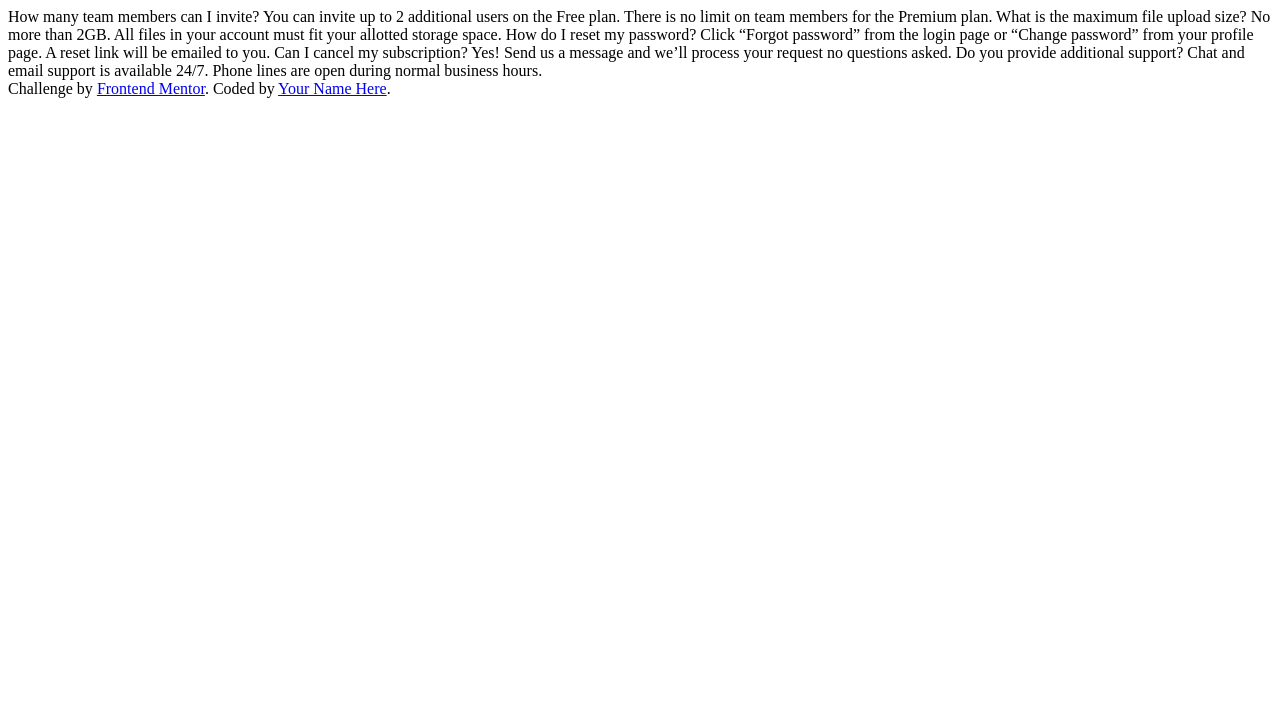
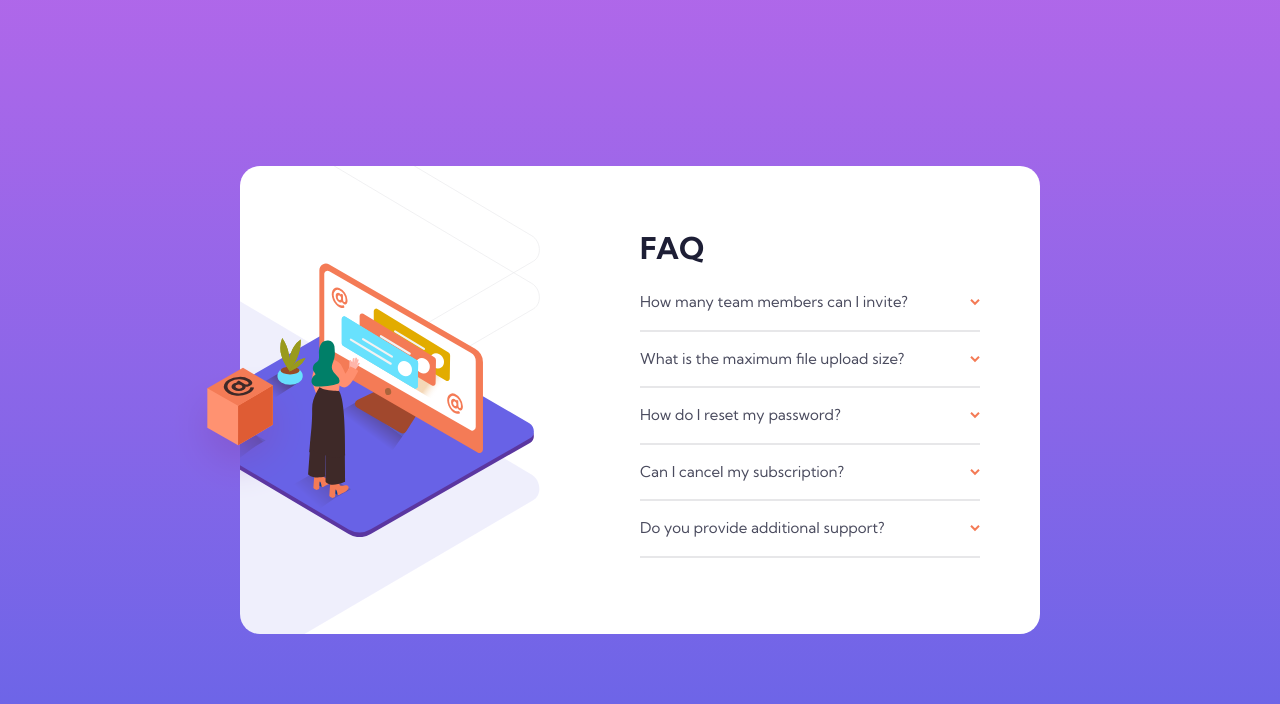
Before and after one commit to JimTK16/faq-accordion-card, a plain HTML site: page index.html in a window 1280 px wide. Drawn offline with Linux system fonts and the light colour scheme.

Commit message:
add mobile and desktop view, update Readme file

```diff
--- a/index.html
+++ b/index.html
@@ -4,25 +4,132 @@
     <meta charset="UTF-8" />
     <meta name="viewport" content="width=device-width, initial-scale=1.0" />
     <link rel="stylesheet" href="style.css" />
-
     <title>FAQ Accordion Card</title>
+    <script src="index.js" defer></script>
   </head>
   <body>
-    How many team members can I invite? You can invite up to 2 additional users
-    on the Free plan. There is no limit on team members for the Premium plan.
-    What is the maximum file upload size? No more than 2GB. All files in your
-    account must fit your allotted storage space. How do I reset my password?
-    Click “Forgot password” from the login page or “Change password” from your
-    profile page. A reset link will be emailed to you. Can I cancel my
-    subscription? Yes! Send us a message and we’ll process your request no
-    questions asked. Do you provide additional support? Chat and email support
-    is available 24/7. Phone lines are open during normal business hours.
+    <main class="main">
+      <picture class="picture">
+        <source
+          media="(min-width:900px)"
+          srcset="images/illustration-woman-online-desktop.svg"
+        />
+        <img
+          src="images/illustration-woman-online-mobile.svg"
+          alt="woman online"
+        />
+      </picture>
 
-    <div class="attribution">
-      Challenge by
-      <a href="https://www.frontendmentor.io?ref=challenge" target="_blank"
-        >Frontend Mentor</a
-      >. Coded by <a href="#">Your Name Here</a>.
-    </div>
+      <div class="right">
+        <h1 class="title">FAQ</h1>
+
+        <details class="details">
+          <summary class="summary">
+            <h2 class="question">How many team members can I invite?</h2>
+            <div class="arrow-wrapper">
+              <img
+                src="images/icon-arrow-down.svg"
+                alt="arrow down icon"
+                width="10"
+                height="7"
+                class="arrow-icon"
+              />
+            </div>
+          </summary>
+          <p class="answer">
+            You can invite up to 2 additional users on the Free plan. There is
+            no limit on team members for the Premium plan.
+          </p>
+        </details>
+        <div class="divider"></div>
+
+        <details class="details">
+          <summary class="summary">
+            <h2 class="question">What is the maximum file upload size?</h2>
+            <div class="arrow-wrapper">
+              <img
+                src="images/icon-arrow-down.svg"
+                alt="arrow down icon"
+                width="10"
+                height="7"
+                class="arrow-icon"
+              />
+            </div>
+          </summary>
+          <p class="answer">
+            No more than 2GB. All files in your account must fit your allotted
+            storage space.
+          </p>
+        </details>
+        <div class="divider"></div>
+
+        <details class="details">
+          <summary class="summary">
+            <h2 class="question">How do I reset my password?</h2>
+            <div class="arrow-wrapper">
+              <img
+                src="images/icon-arrow-down.svg"
+                alt="arrow down icon"
+                width="10"
+                height="7"
+                class="arrow-icon"
+              />
+            </div>
+          </summary>
+          <p class="answer">
+            Click “Forgot password” from the login page or “Change password”
+            from your profile page. A reset link will be emailed to you.
+          </p>
+        </details>
+        <div class="divider"></div>
+
+        <details class="details">
+          <summary class="summary">
+            <h2 class="question">Can I cancel my subscription?</h2>
+            <div class="arrow-wrapper">
+              <img
+                src="images/icon-arrow-down.svg"
+                alt="arrow down icon"
+                width="10"
+                height="7"
+                class="arrow-icon"
+              />
+            </div>
+          </summary>
+          <p class="answer">
+            Yes! Send us a message and we’ll process your request no questions
+            asked.
+          </p>
+        </details>
+        <div class="divider"></div>
+
+        <details class="details">
+          <summary class="summary">
+            <h2 class="question">Do you provide additional support?</h2>
+            <div class="arrow-wrapper">
+              <img
+                src="images/icon-arrow-down.svg"
+                alt="arrow down icon"
+                width="10"
+                height="7"
+                class="arrow-icon"
+              />
+            </div>
+          </summary>
+          <p class="answer">
+            Chat and email support is available 24/7. Phone lines are open
+            during normal business hours.
+          </p>
+        </details>
+        <div class="divider"></div>
+      </div>
+      <img
+        src="images/illustration-box-desktop.svg"
+        alt="@ box"
+        class="box"
+        width="295.8"
+        height="313.7"
+      />
+    </main>
   </body>
 </html>
--- /dev/null
+++ b/index.js
@@ -0,0 +1,21 @@
+const summaryEles = document.querySelectorAll(".summary");
+const summaryElesArray = Array.from(summaryEles);
+
+const toggleAccordion = (ele) => {
+  summaryElesArray
+    .filter((summaryElement) => summaryElement !== ele)
+    .map((summaryElement) => {
+      const detailsEle = summaryElement.parentElement;
+      detailsEle.classList.remove("details_active");
+      detailsEle.removeAttribute("open");
+    });
+
+  const detailsEle = ele.parentElement;
+  detailsEle.classList.toggle("details_active");
+};
+
+summaryElesArray.forEach((ele) =>
+  ele.addEventListener("click", () => {
+    toggleAccordion(ele);
+  })
+);
--- a/style.css
+++ b/style.css
@@ -0,0 +1,170 @@
+@import url("https://fonts.googleapis.com/css2?family=Kumbh+Sans:wght@100;200;300;400;500;600;700&display=swap");
+
+* {
+  box-sizing: border-box;
+  padding: 0;
+  margin: 0;
+}
+
+html {
+  font-size: 62.5%;
+}
+
+img,
+picture,
+svg {
+  display: block;
+  max-width: 100%;
+}
+
+:root {
+  --dark-desaturated-blue: hsl(238, 29%, 16%);
+  --soft-red: hsl(14, 88%, 65%);
+  --soft-violet: hsl(273, 75%, 66%);
+  --soft-blue: hsl(240, 73%, 65%);
+
+  /* Text */
+  --very-dark-grayish-blue: hsl(237, 12%, 33%);
+  --dark-grayish-blue: hsl(240, 6%, 50%);
+  /* Dividers */
+  --light-grayish-blue: hsl(240, 5%, 91%);
+}
+
+body {
+  font-family: "Kumbh Sans", sans-serif;
+  min-height: 100svh;
+  line-height: 1.5;
+  background: linear-gradient(to bottom, var(--soft-violet), var(--soft-blue));
+  position: relative;
+  display: flex;
+  justify-content: center;
+  align-items: center;
+}
+
+.main {
+  width: 90%;
+  max-width: 35rem;
+  position: relative;
+  /* margin: 30vh auto; */
+  padding: 12.5rem 1.6rem 1.6rem 1.6rem;
+}
+
+.main::after {
+  content: "";
+  position: absolute;
+  background-color: white;
+  border-radius: 2rem;
+  background-image: url(images/bg-pattern-mobile.svg);
+  background-repeat: no-repeat;
+  background-size: 24rem auto;
+  background-position: center 0;
+  inset: 0;
+  z-index: -1;
+}
+
+.picture {
+  position: absolute;
+  width: 24rem;
+  height: auto;
+  top: 0;
+  left: 50%;
+  transform: translate(-50%, -60%);
+}
+
+.title {
+  font-size: 3rem;
+  text-align: center;
+  margin-block-end: 2rem;
+  color: var(--dark-desaturated-blue);
+}
+
+.details_active .question {
+  font-weight: 700;
+}
+
+.arrow-icon {
+  transition: all 0.2s;
+}
+
+.details_active .arrow-icon {
+  transform: rotate(180deg);
+}
+
+.divider {
+  height: 1px;
+  border: 1px solid var(--light-grayish-blue);
+  margin-block: 1.6rem;
+}
+
+.summary {
+  list-style: none;
+  display: flex;
+  align-items: center;
+  justify-content: space-between;
+}
+
+.summary h2 {
+  color: var(--very-dark-grayish-blue);
+  font-weight: 400;
+}
+
+.box {
+  display: none;
+}
+
+.details p {
+  color: var(--dark-grayish-blue);
+  font-size: 1.3rem;
+  margin-block: 1.2rem 1.6rem;
+}
+
+@media screen and (min-width: 900px) {
+  .main {
+    max-width: 80rem;
+    padding: 6rem 0 6rem 0;
+  }
+
+  .main::after {
+    /* bg pattern */
+    background-image: url(images/bg-pattern-desktop.svg);
+    background-size: 60rem 60rem;
+    background-position: -150% 80%;
+    z-index: -2;
+  }
+
+  .main::before {
+    /* woman online */
+    content: "";
+    position: absolute;
+    background-image: url(images/illustration-woman-online-desktop.svg);
+    background-repeat: no-repeat;
+    background-size: 36rem auto;
+    background-position: -15% center;
+    inset: 0;
+    z-index: -1;
+  }
+
+  .picture {
+    display: none;
+  }
+
+  .right {
+    margin-left: 50%;
+    padding-right: 6rem;
+    z-index: 3;
+  }
+
+  .title {
+    text-align: left;
+  }
+
+  .box {
+    display: block;
+    position: absolute;
+    width: 14rem;
+    height: auto;
+    top: 50%;
+    left: 0;
+    transform: translate(-50%, -25%);
+  }
+}
```
Also changed, not shown: 3 other files.
